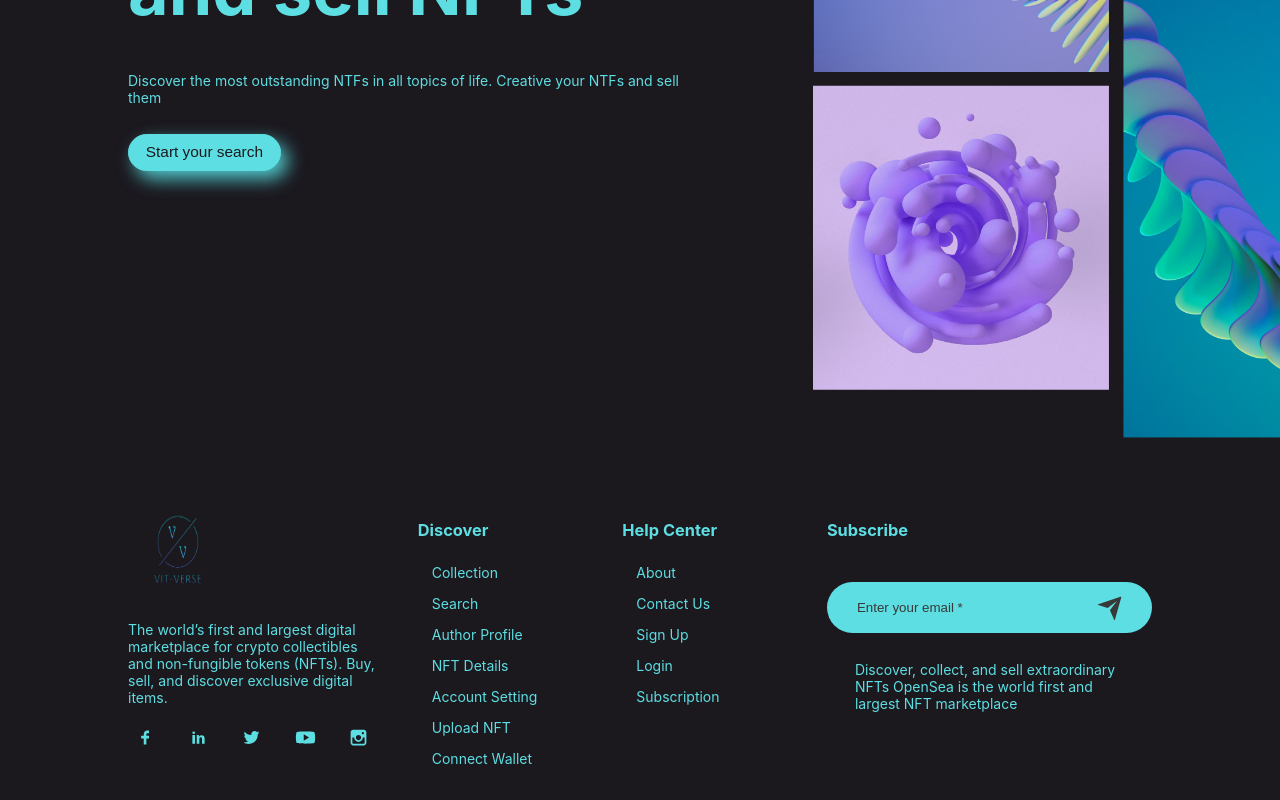
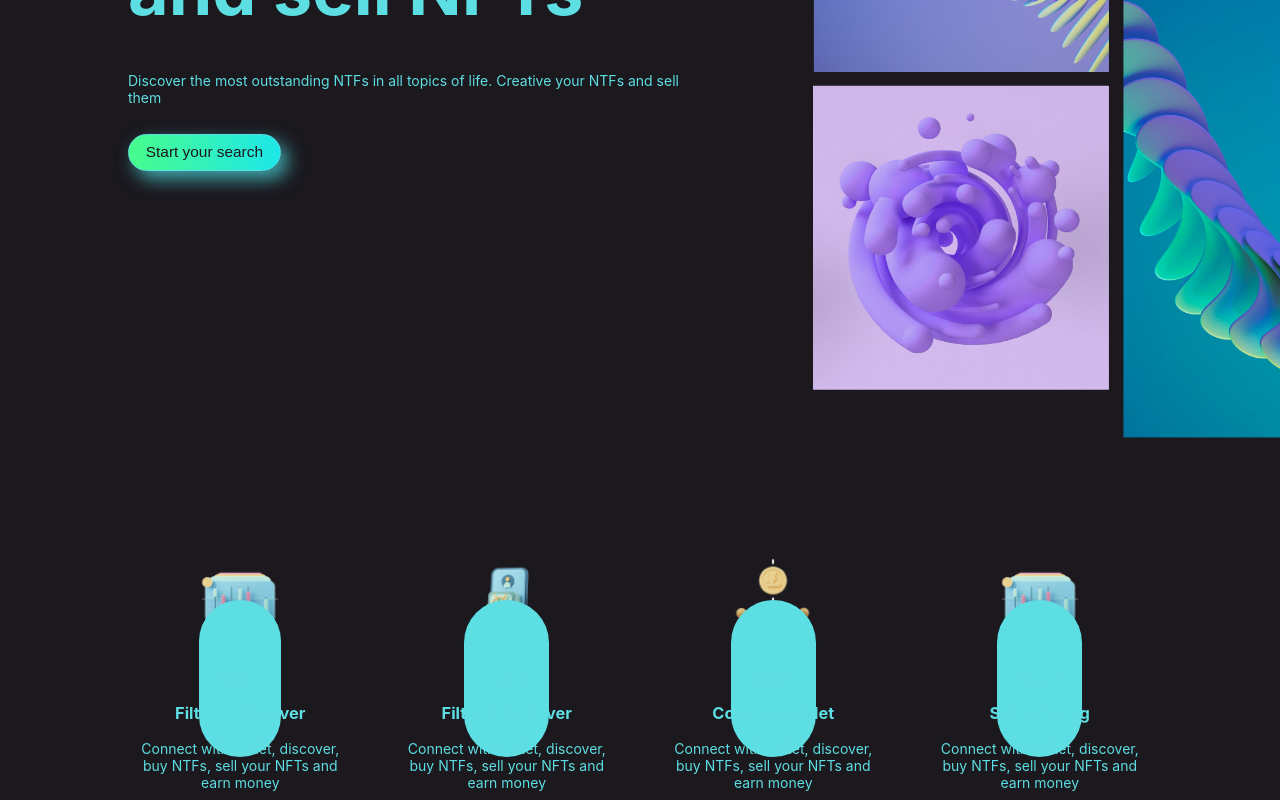
Before and after one commit to Samikshx/Vit-verse, a Next.js app: page / in a window 1280 px wide. Shown: the part 360-1160 px from the top of the page. Built offline with nearby package versions, Linux system fonts and the light colour scheme.

Commit message:
new commit

```diff
--- /dev/null
+++ b/components/Service/Service.jsx
@@ -0,0 +1,82 @@
+import React from 'react';
+import Image from "next/image";
+
+//Internal import
+import Style from "./Service.module.css";
+import images from "../../img";
+
+
+const Service = () => {
+  return (
+    <div className={Style.service}>
+      <div className={Style.service_box}>
+        <div className={Style.service_box_item}>
+          <Image
+            src={images.service1}
+            alt="Filter & Discover"
+            width={100}
+            height={100}
+          />
+          <p className={Style.service_box_item_step}>
+            <span>Step 1</span>
+          </p>
+          <h3>Filter & Discover</h3>
+          <p>
+            Connect with wallet, discover, buy NTFs, sell your NFTs and earn
+            money
+          </p>
+        </div>
+        <div className={Style.service_box_item}>
+          <Image
+            src={images.service2}
+            alt="Filter & Discover"
+            width={100}
+            height={100}
+          />
+          <p className={Style.service_box_item_step}>
+            <span>Step 2</span>
+          </p>
+          <h3>Filter & Discover</h3>
+          <p>
+            Connect with wallet, discover, buy NTFs, sell your NFTs and earn
+            money
+          </p>
+        </div>
+        <div className={Style.service_box_item}>
+          <Image
+            src={images.service3}
+            alt="Connect Wallet"
+            width={100}
+            height={100}
+          />
+          <p className={Style.service_box_item_step}>
+            <span>Step 3</span>
+          </p>
+          <h3>Connect Wallet</h3>
+          <p>
+            Connect with wallet, discover, buy NTFs, sell your NFTs and earn
+            money
+          </p>
+        </div>
+        <div className={Style.service_box_item}>
+          <Image
+            src={images.service1}
+            alt="Filter & Discover"
+            width={100}
+            height={100}
+          />
+          <p className={Style.service_box_item_step}>
+            <span>Step 4</span>
+          </p>
+          <h3>Start trading</h3>
+          <p>
+            Connect with wallet, discover, buy NTFs, sell your NFTs and earn
+            money
+          </p>
+        </div>
+      </div>
+    </div>
+  )
+}
+
+export default Service
--- /dev/null
+++ b/components/Service/Service.module.css
@@ -0,0 +1,20 @@
+.service {
+  width: 80%;
+  margin: 3rem auto;
+  margin-block: 8rem;
+}
+.service_box {
+  display: grid;
+  grid-template-columns: repeat(4, 1fr);
+  gap: 3rem;
+  text-align: center;
+}
+.service_box_item step {
+  margin-top: 3rem;
+  margin-bottom: 2rem;
+}
+.service_box_item span {
+  padding: 5rem 1.5rem;
+  border-radius: 5rem;
+  background-color: var(--icons-color);
+}
--- a/components/button/button.module.css
+++ b/components/button/button.module.css
@@ -1,5 +1,5 @@
 .button {
-  background-color: var(--icons-color);
+  background: linear-gradient(90deg, #48fc8b, #1de7ea);
   padding: 0.6rem 1.2rem;
   border: 1px solid var(--icons-color);
   font-size: 1.1rem;
@@ -7,11 +7,17 @@
   color: var(--shadow-light-color);
   cursor: pointer;
   transition: all 0.2s ease-in;
-  box-shadow: var(--box-shadow);
-  box-shadow: 7px 8px 18px #50c7cb;
+  /* box-shadow: var(--box-shadow); */
+  box-shadow: 7pn;
+  box-shadow: 7px 8px 18px #3da9ad;
+  /* box-shadow: inset 0 7px 8px 12px #48fc8b, inset 0 0 0 18px #1de7ea; */
+  /* box-shadow: inset 0 -3em 3em 48fc8b, 0 0 0 2px #1de7ea, */
+  /* 0.3em 0.3em 1em #1de7ea; */
 }
 .button:hover {
   background-color: var(--main-bg-color);
   border: 1px solid var(--icons-color);
   color: var(--icon-color);
+  /* box-shadow: 7px 8px 18px #0d6568; */
+  box-shadow: inset 7px 8px 18px 0 #48fc8b, inset 0 7px 8px 18px #1de7ea;
 }
--- a/components/comp_index.js
+++ b/components/comp_index.js
@@ -2,4 +2,5 @@ import Button from "./button/button";
 import Footer from "./footer/footer";
 import NavBar from "./navBar/navbar";
 import HeroSection from "./HeroSection/HeroSection";
-export {Button, Footer, NavBar, HeroSection};
+import Services from "./Service/Service";
+export {Button, Footer, NavBar, HeroSection, Services};
--- a/components/footer/footer.jsx
+++ b/components/footer/footer.jsx
@@ -19,7 +19,7 @@ export const Footer = () => {
       <div className={Style.footer}>
       <div className={Style.footer_box}>
         <div className={Style.footer_box_social}>
-          <Image src={images.vitverselogo} alt="footer logo" height={100} width={100} />
+          <Image src={images.vlogo} alt="footer logo" height={110} width={200} />
           <a href="/">
           </a>
           <p>
--- a/components/navBar/Profile/profile.jsx
+++ b/components/navBar/Profile/profile.jsx
@@ -14,7 +14,7 @@ const Profile = () => {
     <div className={Style.profile}>
       <div className={Style.profile_account}>
         <Image
-          src={images.user1}
+          src={images.sam}
           alt="user profile"
           width={50}
           height={50}
--- a/components/navBar/navbar.jsx
+++ b/components/navBar/navbar.jsx
@@ -126,7 +126,7 @@ const NavBar = () => {
           {/* USER PROFILE */}
           <div className={Style.navbar_container_right_profile_box}>
             <div className={Style.navbar_container_right_profile}>
-              <Image src={images.user1} alt="Profile" width={40} height={40} onClick={()=> openProfile()} className={Style.navbar_container_right_profile}/>
+              <Image src={images.sam} alt="Profile" width={40} height={40} onClick={()=> openProfile()} className={Style.navbar_container_right_profile}/>
 
               {profile && <Profile/>}
             </div>
--- a/components/navBar/notification/notification.jsx
+++ b/components/navBar/notification/notification.jsx
@@ -12,7 +12,7 @@ const Notification = () => {
       <div className={Style.notification_box}>
         <div className={Style.notification_box_img}>
           <Image
-            src={images.user1}
+            src={images.sam}
             alt="profile image"
             width={50}
             height={50}
--- a/img/index.js
+++ b/img/index.js
@@ -20,6 +20,7 @@ import user7 from "./user-7.png";
 import user8 from "./user-8.png";
 import user9 from "./user-9.png";
 import user10 from "./user-10.png";
+import sam from "./sam.jpeg";
 import service1 from "./service-1.png";
 import service2 from "./service-2.png";
 import service3 from "./service-3.png";
@@ -31,6 +32,7 @@ import twitter from "./twitter.svg";
 import telegram from "./telegram.svg";
 import youtube from "./youtube.svg";
 import vitverselogo from "./vitverselogo.png";
+import vlogo from "./vlogo.png";
 import vimeo from "./vimeo.svg";
 import vector from "./VectorHIW.svg";
 import zgcmq from "./zgcmq.svg";
@@ -74,6 +76,7 @@ export default {
   user8,
   user9,
   user10,
+  sam,
   service1,
   service2,
   service3,
@@ -86,6 +89,7 @@ export default {
   vector,
   vimeo,
   vitverselogo,
+  vlogo,
   youtube,
   zgcmq,
 };
--- a/pages/index.js
+++ b/pages/index.js
@@ -2,11 +2,12 @@ import React from 'react';
 
 //Internal import
 import Style from "../styles/index.module.css";
-import { HeroSection } from '../components/comp_index';
+import { HeroSection, Services } from '../components/comp_index';
 const Home = () => {
   return(
     <div className= {Style.homePage}>
       <HeroSection/>
+      <Services/>
     </div>
   );
 };
```
Also changed, not shown: img/sam.jpeg (added), img/vlogo.png (added).
